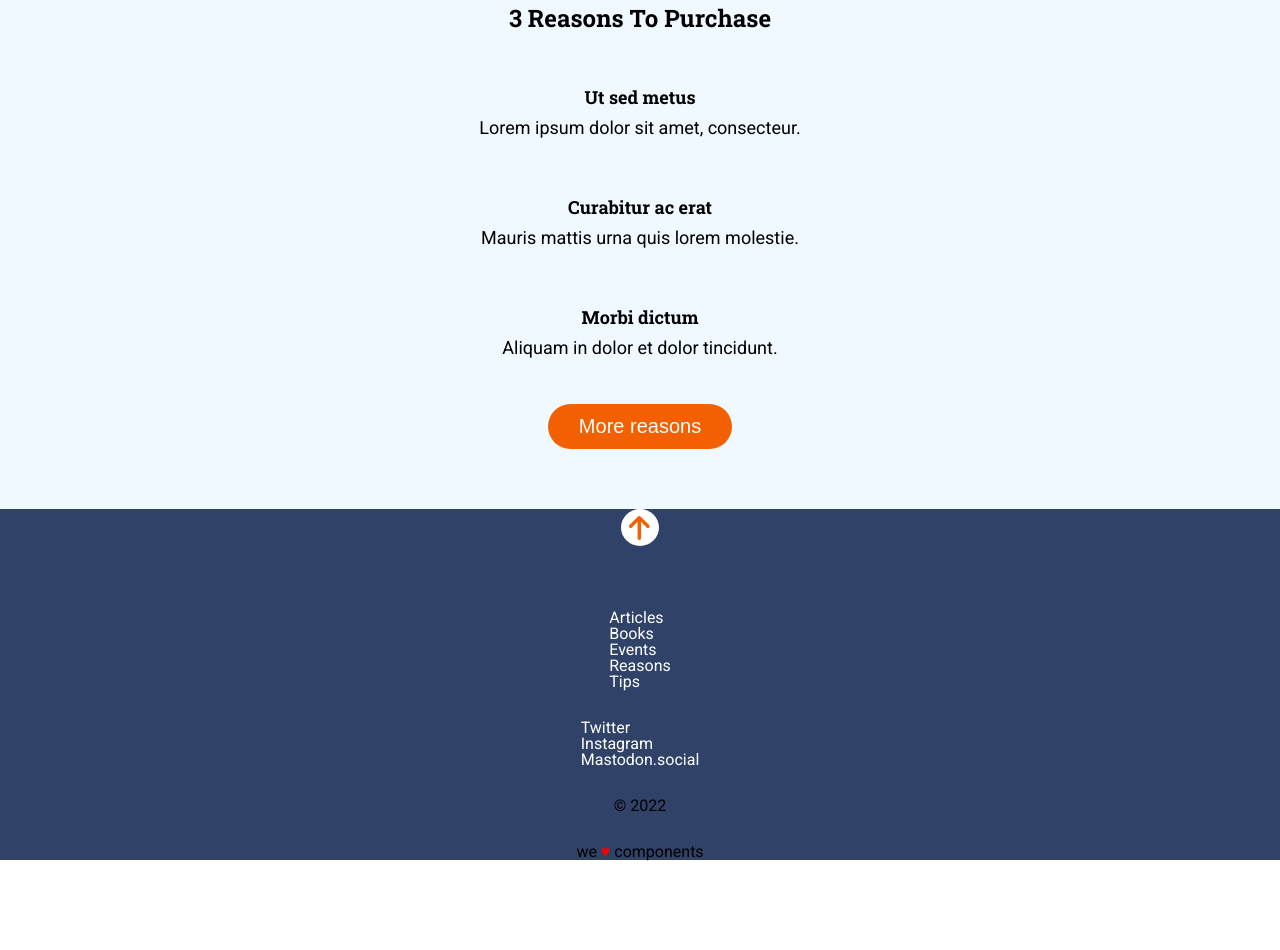
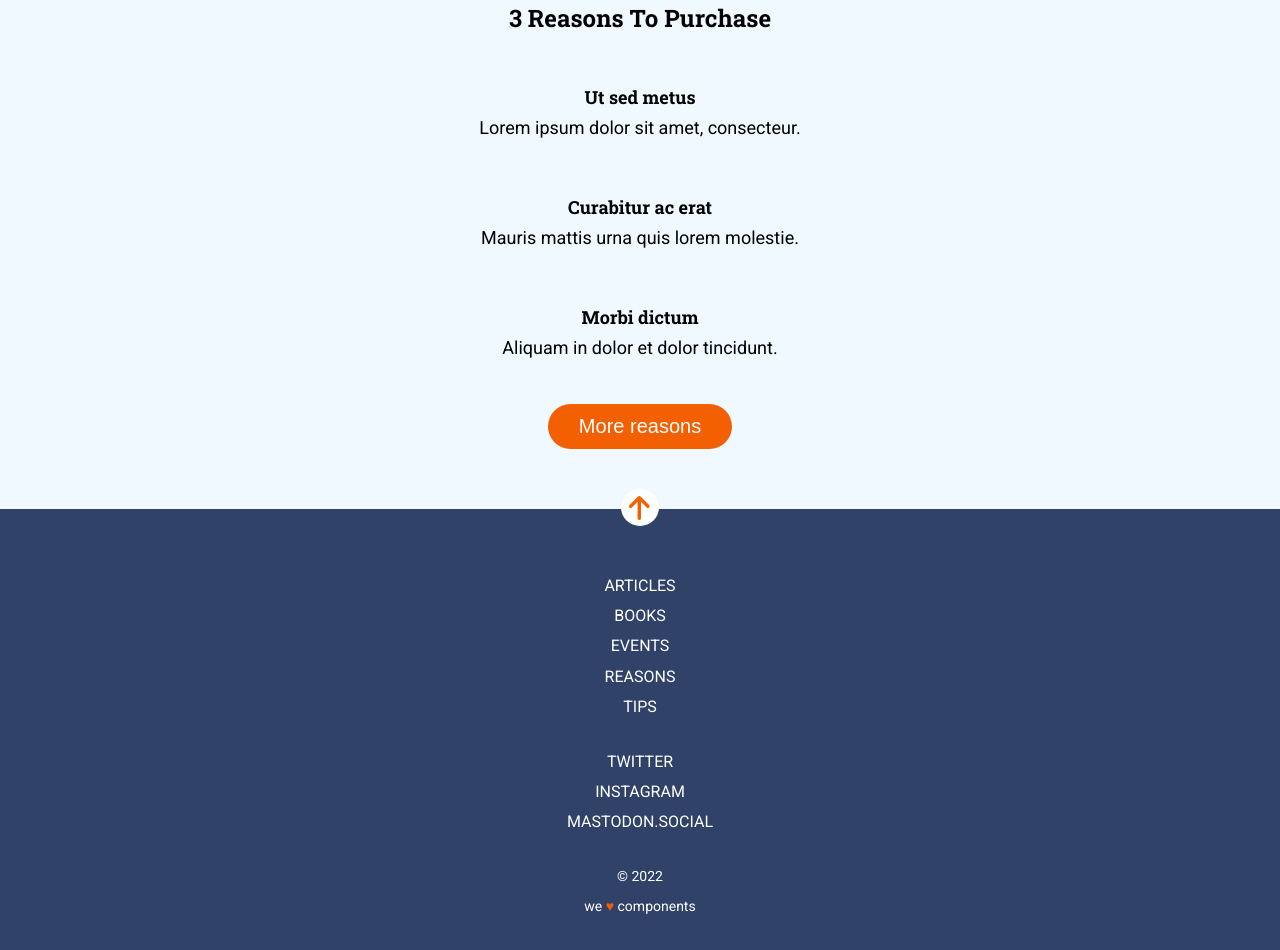
Before and after one commit to Adalab/modulo-1-evaluacion-final-Virginia-Alvarez, a website: page public/index.html in a window 1280 px wide. Shown: the part 1083-2033 px from the top of the page. Before the commit the page ends 1944 px from the top, so only its background shows below. Drawn offline with Linux system fonts and the light colour scheme.

Commit message:
finish footer

```diff
--- a/docs/assets/js/main.js
+++ /dev/null
@@ -1 +0,0 @@
-"use strict";console.log(">> Ready :)");
--- a/public/index.html
+++ b/public/index.html
@@ -47,24 +47,26 @@
     </main>
     <footer class="footer">
         <a class="button-footer" href="#hero"></a>
-        <nav class="articles-nav">
-            <ul class="list-article">
-                <li><a href="https://adalab.es/" title="Articulos">Articles</a></li>
-                <li><a href="https://adalab.es/" title="Libros">Books</a></li>
-                <li><a href="https://adalab.es/" title="Eventos">Events</a></li>
-                <li><a href="https://adalab.es/" title="Razones">Reasons</a></li>
-                <li><a href="https://adalab.es/" title="Tips">Tips</a></li>
+        <nav>
+            <ul class="footer-list">
+                <li><a class="footer-link" href="https://adalab.es/" title="Articulos">Articles</a></li>
+                <li><a class="footer-link" href="https://adalab.es/" title="Libros">Books</a></li>
+                <li><a class="footer-link" href="https://adalab.es/" title="Eventos">Events</a></li>
+                <li><a class="footer-link" href="https://adalab.es/" title="Razones">Reasons</a></li>
+                <li><a class="footer-link" href="https://adalab.es/" title="Tips">Tips</a></li>
             </ul>
         </nav>
-        <nav class="social-nav">
-            <ul class="list-social">
-                <li><a href="https://adalab.es/" title="Twitter">Twitter</a></li>
-                <li><a href="https://adalab.es/" title="Instagram">Instagram</a></li>
-                <li><a href="https://adalab.es/" title="Mastodon">Mastodon.social</a></li>
+        <nav>
+            <ul class="footer-list">
+                <li><a class="footer-link" href="https://adalab.es/" title="Twitter">Twitter</a></li>
+                <li><a class="footer-link" href="https://adalab.es/" title="Instagram">Instagram</a></li>
+                <li><a class="footer-link" href="https://adalab.es/" title="Mastodon">Mastodon.social</a></li>
             </ul>
         </nav>
-        <p>&copy; 2022</p>
-        <p>we <span class="heart">&hearts;</span> components</p>
+        <div class="copy">
+            <p>&copy; 2022</p>
+            <p>we <span class="heart">&hearts;</span> components</p>
+        </div>
     </footer>
 
 
--- a/src/scss/layout/_footer.scss
+++ b/src/scss/layout/_footer.scss
@@ -6,16 +6,10 @@
     flex-wrap: nowrap;
     justify-content: center;
     align-items: center;
-    gap: 30px;
-
+    gap: 25px;
+    color: $color-white;
+    padding-bottom: 30px;
 }
-
-.footer a{
-    list-style: none;
-    text-decoration: none;
-    color: $color-white;
-}
-
 
 .button-footer {
     background-image: url('../images/ico-arrow.svg');
@@ -26,10 +20,35 @@
     background-repeat: no-repeat;
     border: none;
     background-size: auto;
-    margin-bottom: 34.1px;
     background-color: $color-white;
+    transform: translateY(-20px);
+}
+
+.footer-list {
+    display: flex;
+    justify-content: center;
+    align-items: center;
+    flex-direction: column;
+}
+
+.footer-link{
+    list-style: none;
+    text-decoration: none;
+    font-size: 16px;
+    line-height: 1.88;
+    text-transform: uppercase;
+    color: $color-white;
+}
+
+.copy {
+    display: flex;
+    justify-content: center;
+    align-items: center;
+    flex-direction: column;
+    font-size: 14px;
+    line-height: 2.14;
 }
 
 .heart {
-    color: red;
+    color: $color-orange;
 }
```
Also changed, not shown: docs/index.html (+62 -51 lines), docs/more-info.html (deleted, +0 -37 lines), src/html/partials/footer.html (+16 -14 lines), docs/assets/css/components/reasons.css (added), docs/assets/css/main.css, docs/assets/images/bg-adalab.png (deleted), docs/assets/images/favicon.png (deleted), docs/assets/images/ico-arrow.svg (added), docs/assets/images/ico-menu.svg (added), docs/assets/images/ico-scroll-down.svg (added), docs/assets/images/logo-adalab.png (deleted), public/assets/css/main.css, 2 other files.
